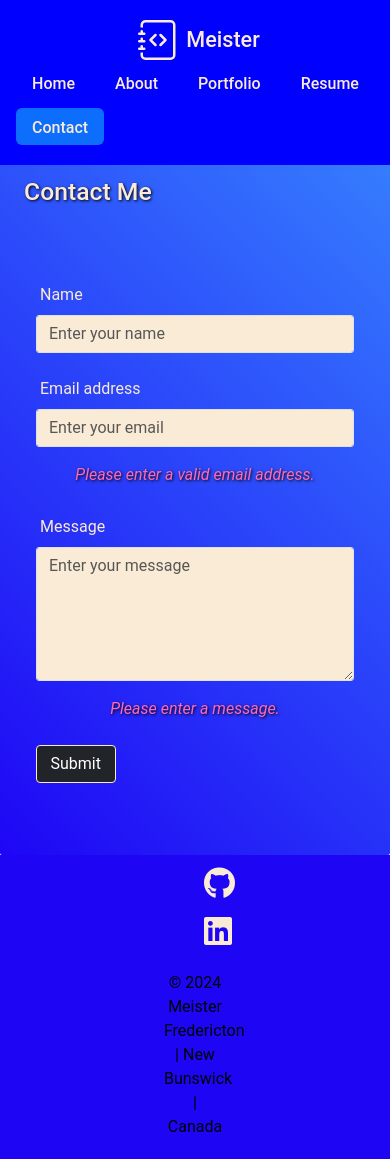
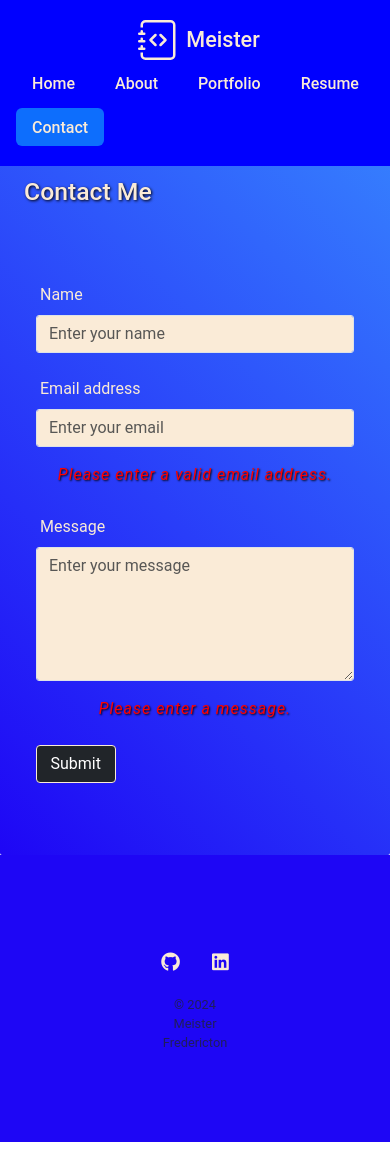
Before and after one commit to CookingMeister/meister-react-portfolio, a React (Vite) app: page /contact in a window 390 px wide. Built offline with nearby package versions, Linux system fonts and the light colour scheme.

Commit message:
fix small screen display issues like heading too high, white space on resume page, add _redirects file for Netlify to correctly handles urls.

```diff
--- a/public/css/styles.css
+++ b/public/css/styles.css
@@ -30,16 +30,11 @@ body {
   }
 
   /* Footer socials */
-  .social li {
-    list-style-type: none;
-    display: inline;
-    padding-right: 1rem;
-  }
-
-  .social li a:hover {
+  .social i:hover {
     color: #C20024;
   }
 
-  .social li a {
+  .social i {
+    font-size: 1.2rem;
     color: antiquewhite;
   }
--- a/src/components/Contact.jsx
+++ b/src/components/Contact.jsx
@@ -104,7 +104,7 @@ function Contact() {
               {/* Display email error if there is one  */}
               {emailError && (
                 <p
-                  style={{ textShadow: '1px 1px 3px black', color: 'hotpink' }}
+                style={{ textShadow: '1px 1px 2px black', color: 'red', letterSpacing: '1px' }}
                   className="text-center mt-3"
                 >
                   <em>
@@ -129,7 +129,7 @@ function Contact() {
               {/* Display message error if there is one  */}
               {messageError && (
                 <p
-                  style={{ textShadow: '1px 1px 3px black', color: 'hotpink' }}
+                  style={{ textShadow: '1px 1px 2px black', color: 'red', letterSpacing: '1px' }}
                   className="text-center mt-3"
                 >
                   <em>
--- a/src/components/Footer.jsx
+++ b/src/components/Footer.jsx
@@ -20,27 +20,22 @@ function Footer() {
         textAlign: 'center',
         height: '18vh',
         backgroundColor: 'rgb(30, 6, 245)',
-        padding: '18vh',
+        padding: '17vh',
+        fontSize: '80%',
       }}
     >
-      <div className="container footer">
+      <div className="container footer text-muted">
         <footer>
-          <div className="social">
-            <ul>
-              <li>
-                <a href="https://github.com/CookingMeister?tab=repositories">
-                  <i class="fab fa-github fa-2x p-2"></i>
-                </a>
-              </li>
-              <li>
-                <a href="https://www.linkedin.com/in/shawn-meister-bb646b29a/">
-                  <i class="fab fa-linkedin fa-2x p-2"></i>
-                </a>
-              </li>
-            </ul>
+          <div className="social d-flex justify-content-center align-items-center">
+            <a href="https://github.com/CookingMeister?tab=repositories">
+              <i class="fab fa-github px-3 py-4"></i>
+            </a>
+            <a href="https://www.linkedin.com/in/shawn-meister-bb646b29a/">
+              <i class="fab fa-linkedin px-3 py-4"></i>
+            </a>
           </div>
           <span>&copy; {getDate()} Meister</span>
-          <p>Fredericton | New Bunswick | Canada</p>
+          <p>Fredericton</p>
         </footer>
       </div>
     </section>
--- a/src/components/Header.jsx
+++ b/src/components/Header.jsx
@@ -26,7 +26,7 @@ function Header() {
   }, []);
 
   return (
-    <section id="Heading">
+    <section id="Heading" className=''>
       <header
         style={{
           fontFamily: 'Roboto, sans-serif',
@@ -35,7 +35,7 @@ function Header() {
           flexWrap: 'wrap',
           justifyContent: 'center',
           top: '0',
-          padding: '20px 0',
+          padding: '20px 0px',
           width: '100%',
           zIndex: '10',
           backgroundColor: isScrolled ? '#faebd7' : 'blue',
@@ -54,7 +54,7 @@ function Header() {
             width="40"
             height="40"
             fill={isScrolled ? '#C20024' : 'antiquewhite'}
-            className="bi bi-journal-code"
+            className="bi bi-journal-code ml-1"
             viewBox="0 0 16 16"
           >
             <path
--- a/src/components/NavLink.jsx
+++ b/src/components/NavLink.jsx
@@ -16,7 +16,7 @@ function NavLink(props) {
     color: 'antiquewhite',
     fontSize: '1rem',
     marginRight: '.5rem',
-    height: '2.3rem'
+    height: '2.4rem'
   };
   const location = useLocation();
 
--- a/src/components/Resume.jsx
+++ b/src/components/Resume.jsx
@@ -43,8 +43,8 @@ export default function Resume() {
           Resume
         </h2>
         <Fade duration={2100} triggerOnce>
-          <div className="row row-cols align-items-stretch g-4 py-5 mb-5">
-            <div className="col-lg-12 d-flex justify-content-center mx-5">
+          <div className="row row-cols align-items-stretch g-4 p-5 mb-3">
+            <div className="col-lg-12 d-flex justify-content-center mx-lg-5 mx-2">
               <div className="row">
                 <a
                   href="Resume_here"
@@ -53,7 +53,8 @@ export default function Resume() {
                     color: '#C20024',
                     textShadow: '1px 1px 3px black',
                     fontSize: '1.2rem',
-                    marginLeft: '-1.5vw',
+                    marginLeft: '28%',
+                    width: '40%',
                   }}
                   className="my-2 mb-5 pb-5 text-center"
                 >
```
Also changed, not shown: 1 other file (tests, documents, lock files or other folders).
